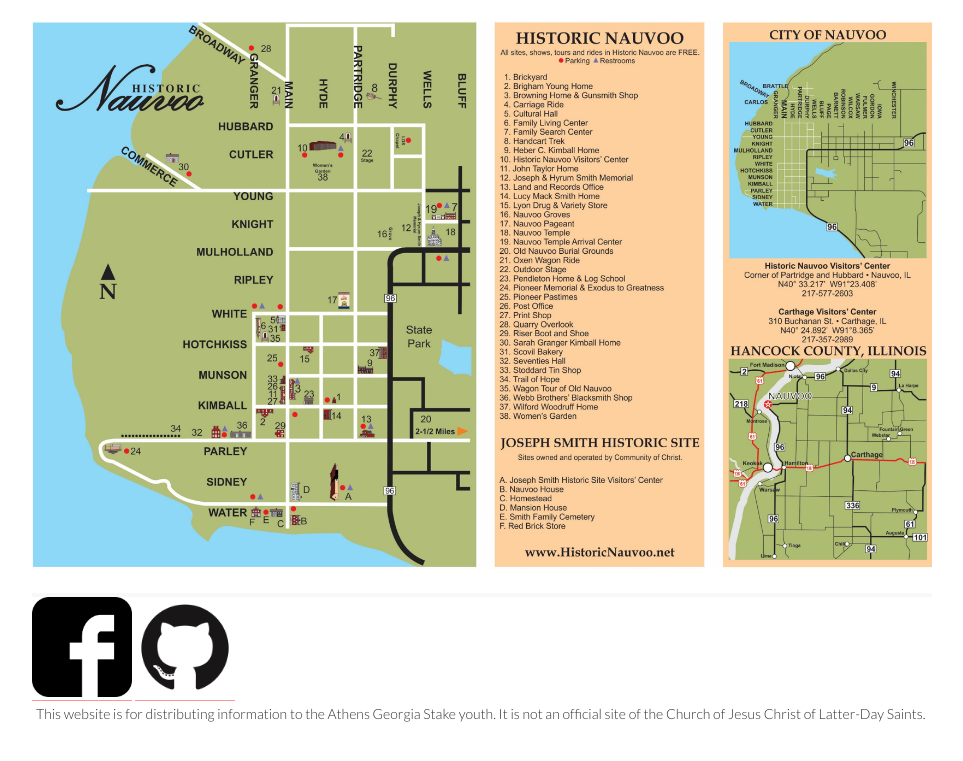
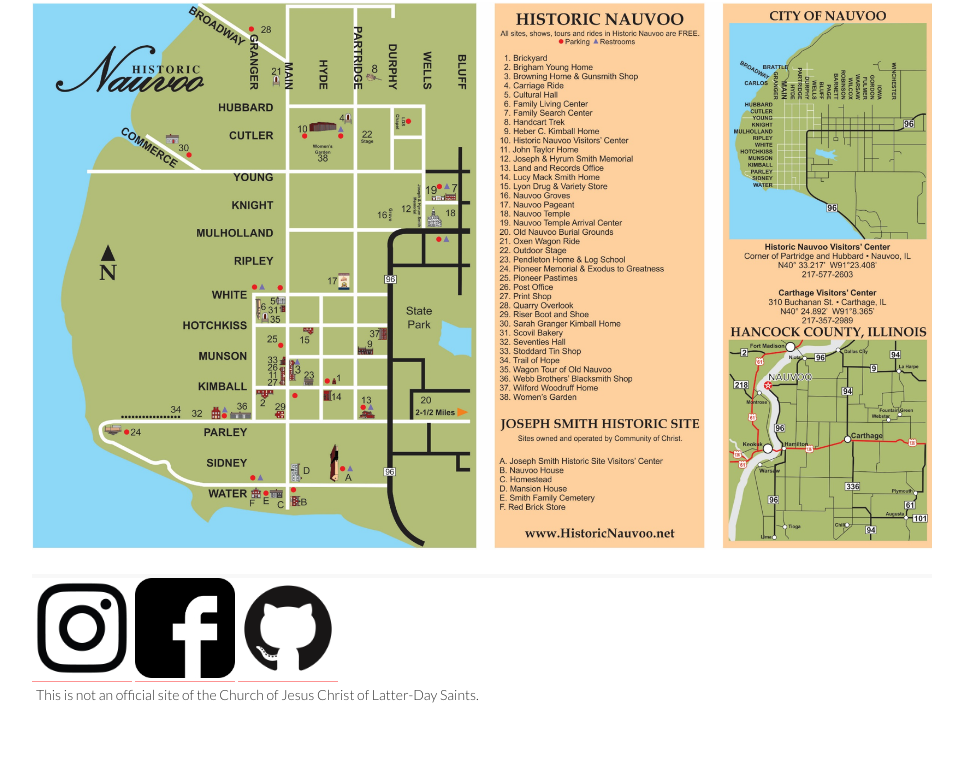
Before and after one commit to athensgeorgiastakeyouth/athensgeorgiastakeyouth.github.io, a plain HTML site: page index.html in a window 1280 px wide. Shown: the part 611-1372 px from the top of the page, without its empty margins (158-1121 px from the left). Drawn offline with Linux system fonts and the light colour scheme.

Commit message:
move instagram icon

```diff
--- a/index.html
+++ b/index.html
@@ -20,7 +20,6 @@
 <body>
     <div id="wrapper">
         <h1>Athens Youth
-            <a href="https://www.instagram.com/athensgastakeyouth" target="_blank"><img src="img/instagram-icon-logo.jpg" style="height:100px;" style="width:100px;" /></a>
         </h1>
         <div>
             <ul class="nav">
@@ -44,9 +43,10 @@
             <div><img src="img/nauvoo-map1.png" style="width:100%;" /></div>
         </div>
         <div id="info" class="container">
+            <a href="https://www.instagram.com/athensgastakeyouth" target="_blank"><img src="img/instagram-icon-logo.jpg" style="height:100px;" style="width:100px;" /></a>
             <a href="https://www.facebook.com/groups/191778214311399/" target="_blank"><img src="img/facebook-logo.jpg" style="height:100px;" style="width:100px;" /></a>
             <a href="http://www.github.com/athensgeorgiastakeyouth/athensgeorgiastakeyouth.github.io" target="_blank"><img src="img/github-mark-logo.png" style="height:100px;" style="width:100px;" /></a>
-            <p>This website is for distributing information to the Athens Georgia Stake youth.  It is not an official site of the Church of Jesus Christ of Latter-Day Saints.</p>
+            <p>This is not an official site of the Church of Jesus Christ of Latter-Day Saints.</p>
         </div>
     </div><!-- end wrapper -->
 </body>
```
